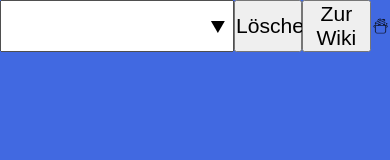
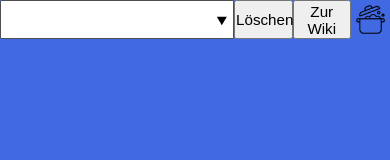
Before and after one commit to yann-brandt/shiny-viewer, a plain HTML site: page index.html in a window 390 px wide. Drawn offline with Linux system fonts and the light colour scheme.

Commit message:
Improved mobile a little

```diff
--- a/index.css
+++ b/index.css
@@ -15,8 +15,20 @@ body {
 }
 
 body * {
-font-size: 2.5vh;
+    font-size: 2.5vh;
+    }
+
+@media only screen and (max-width: 768px) {
+    body {grid-template-columns: 60% 15% 15% 10%;
+    }
+
+    body * {
+        font-size: 1.8vh;
+    }
 }
+
+
+
 
 
 #input {
--- a/index.html
+++ b/index.html
@@ -3,6 +3,7 @@
 
 <head>
     <meta charset="utf-8">
+    <meta name="viewport" content="width=device-width, initial-scale=1.0">
     <title>Natis Shiny-Betrachter</title>
     <link rel="icon" type="image/png" href="images\Freundesball_Traumwelt.png" />
     <link rel="stylesheet" type="text/css" href="index.css" />
```
